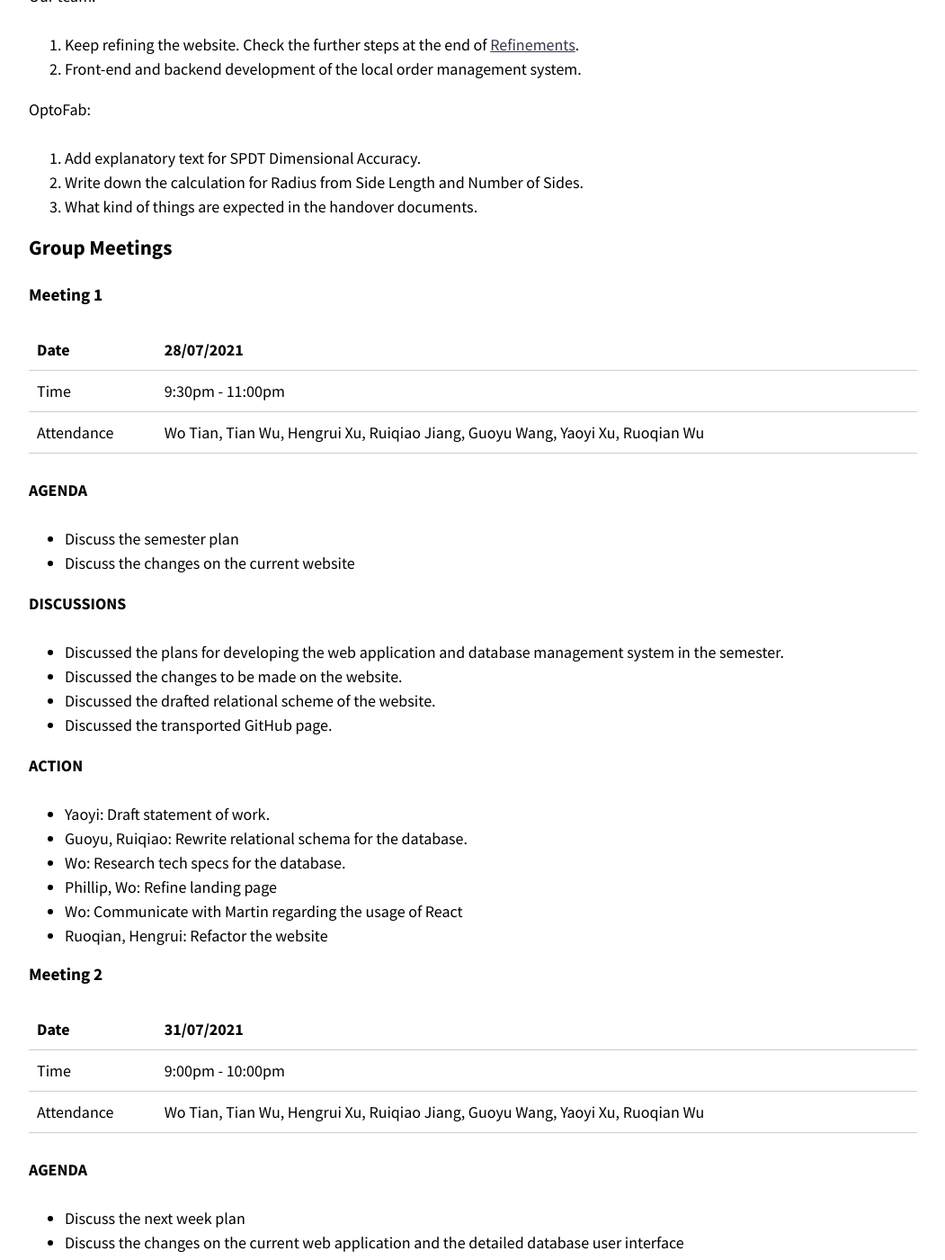
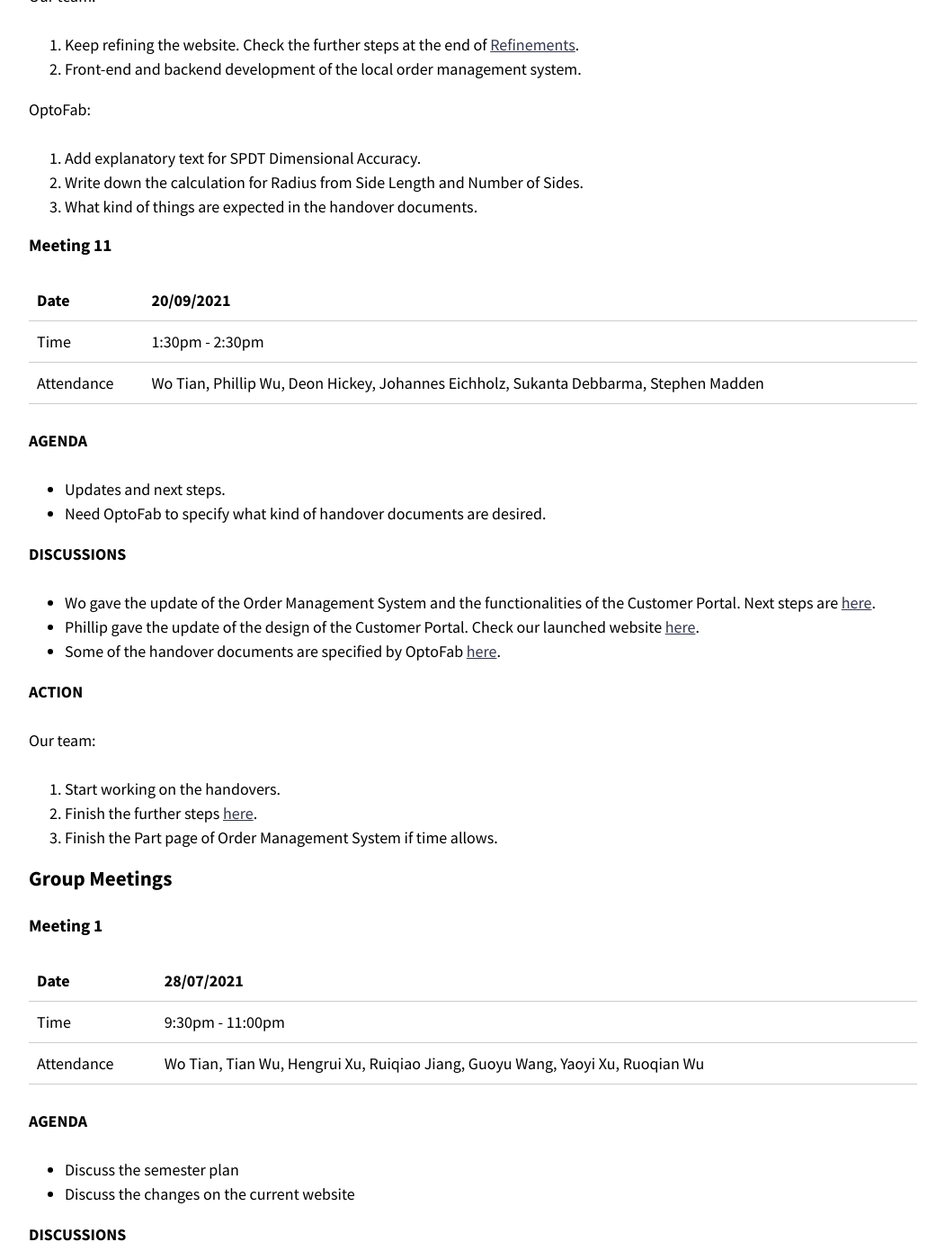
Before and after one commit to optofab/optofab.github.io, a Jekyll site: the page built from meeting_minutes.md, in a window 1280 px wide and 1400 px high, scrolled down 8940 px. Shown: the whole window at 90% size, without its empty margins (114-1165 px from the left). Built offline with Jekyll 4.4.1, drawn with Linux system fonts in a browser that asks for light colours; nearby versions of some CDN libraries; emoji names are drawn with the system emoji font.

Commit message:
Update meeting_minutes.md

```diff
--- a/meeting_minutes.md
+++ b/meeting_minutes.md
@@ -317,6 +317,36 @@
 1. Add explanatory text for SPDT Dimensional Accuracy.
 2. Write down the calculation for Radius from Side Length and Number of Sides.
 3. What kind of things are expected in the handover documents.
+
+#### Meeting 11
+
+| Date       | 20/09/2021                                                                            |
+| ---------- | ------------------------------------------------------------------------------------- |
+| Time       | 1:30pm - 2:30pm                                                                       |
+| Attendance | Wo Tian, Phillip Wu, Deon Hickey, Johannes Eichholz, Sukanta Debbarma, Stephen Madden |
+
+**AGENDA**
+
+- Updates and next steps.
+- Need OptoFab to specify what kind of handover documents are desired.
+
+**DISCUSSIONS**
+
+- Wo gave the update of the Order Management System and the functionalities of the Customer Portal. Next steps are [here](https://docs.google.com/document/d/1E55TGr5dOff8SCUpF3eKQ2Bi9mLJuGd8ZH3vnBS82Gs/edit?usp=sharing).
+- Phillip gave the update of the design of the Customer Portal. Check our launched website [here](https://tl20212.cecs.anu.edu.au/).
+- Some of the handover documents are specified by OptoFab [here](https://docs.google.com/document/d/1uWrBjZ932HntIPk-vCvv65ao4Rry5haL4G_gA3TTQbg/edit?usp=sharing).
+
+
+**ACTION**
+
+Our team:
+
+1. Start working on the handovers.
+2. Finish the further steps [here](https://docs.google.com/document/d/1oUez2r_LzQgDHe2GK7fmn5mw2mV-qYmSr2Vx3SXG72I/edit?usp=sharing).
+3. Finish the Part page of Order Management System if time allows.
+
+
+
 
 ### Group Meetings
 
```
